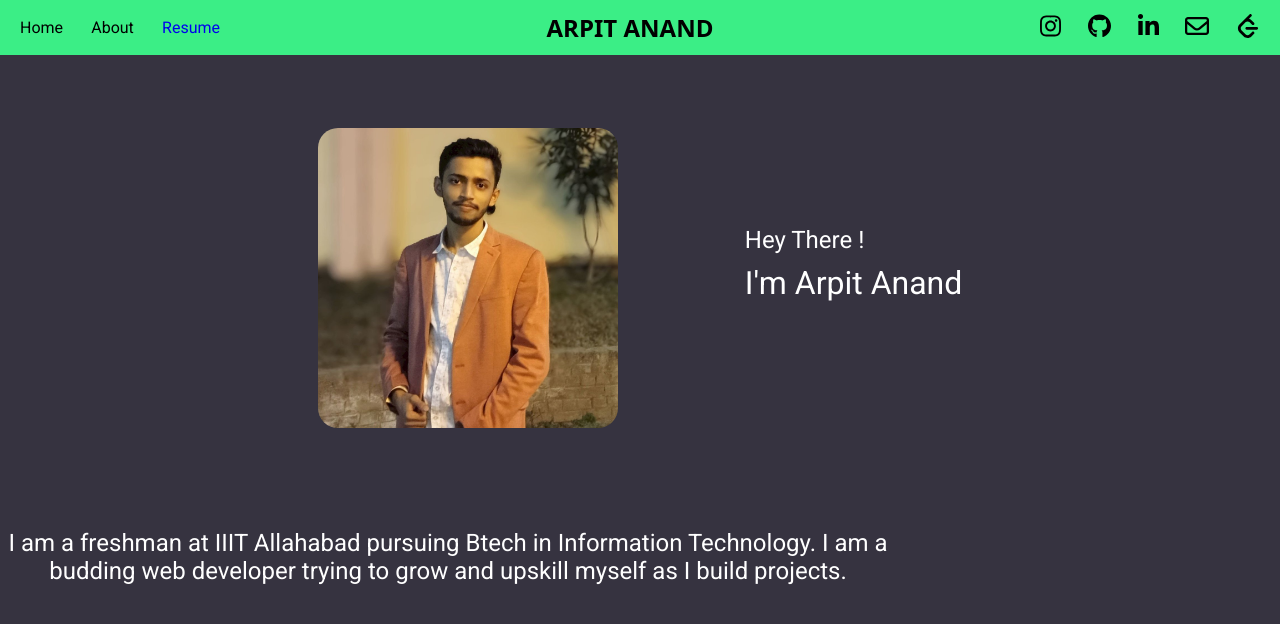
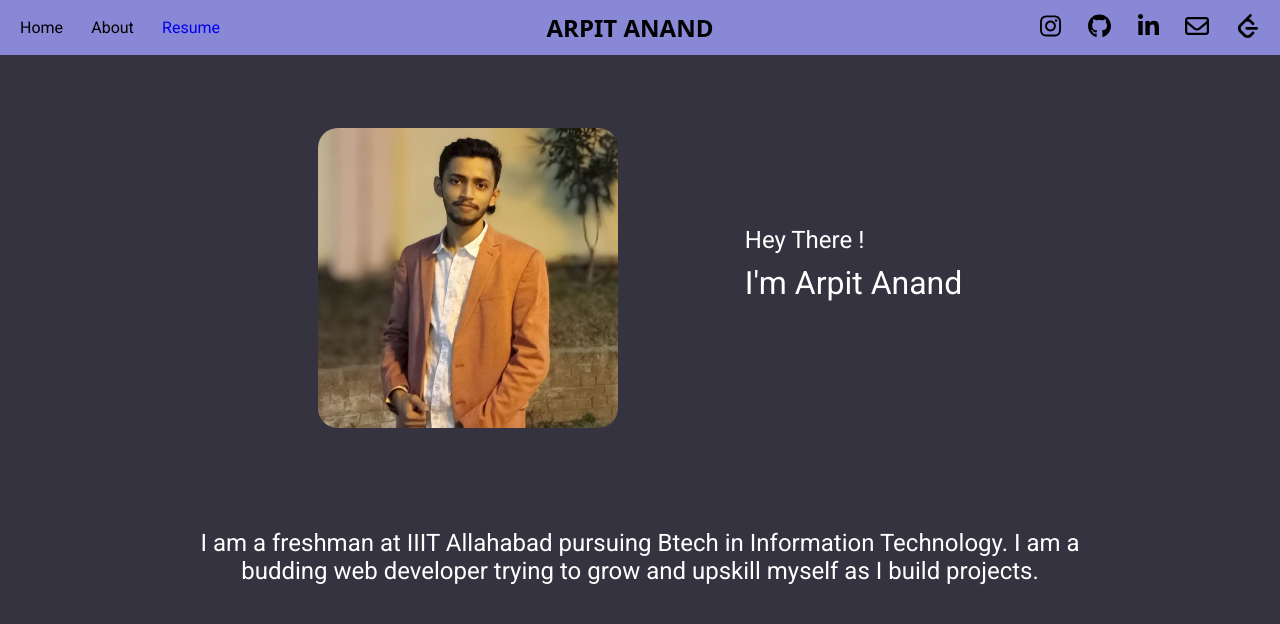
Before and after one commit to Buddha-11/Bio, a plain HTML site: page index.html in a window 1280 px wide. Drawn offline with Linux system fonts and the light colour scheme.

Commit message:
Add files via upload

```diff
--- a/styles/header.css
+++ b/styles/header.css
@@ -4,7 +4,7 @@
     flex-direction: row;
     justify-content: space-between;
     align-items: center;
-    background-color: rgb(59, 238, 134);
+    background-color: rgb(136, 136, 215);
     top: 0;
     left: 0;
     right: 0;
@@ -47,6 +47,15 @@
     right: 0;
 
 }
+.mid-board
+{
+    display: flex;
+
+    flex-direction: row;
+    justify-content:center;
+    align-items:center;
+
+}
 .self-pic{
     width: 300px;
     border-radius: 20px;
```
